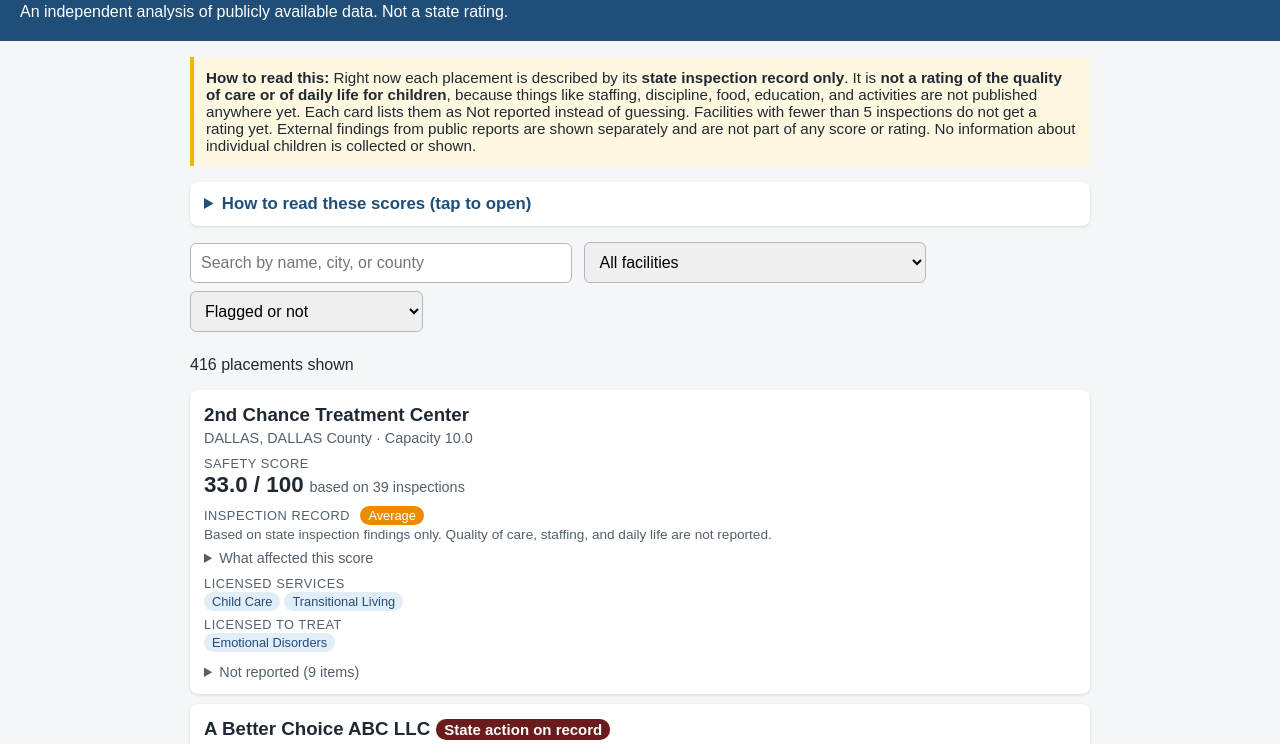
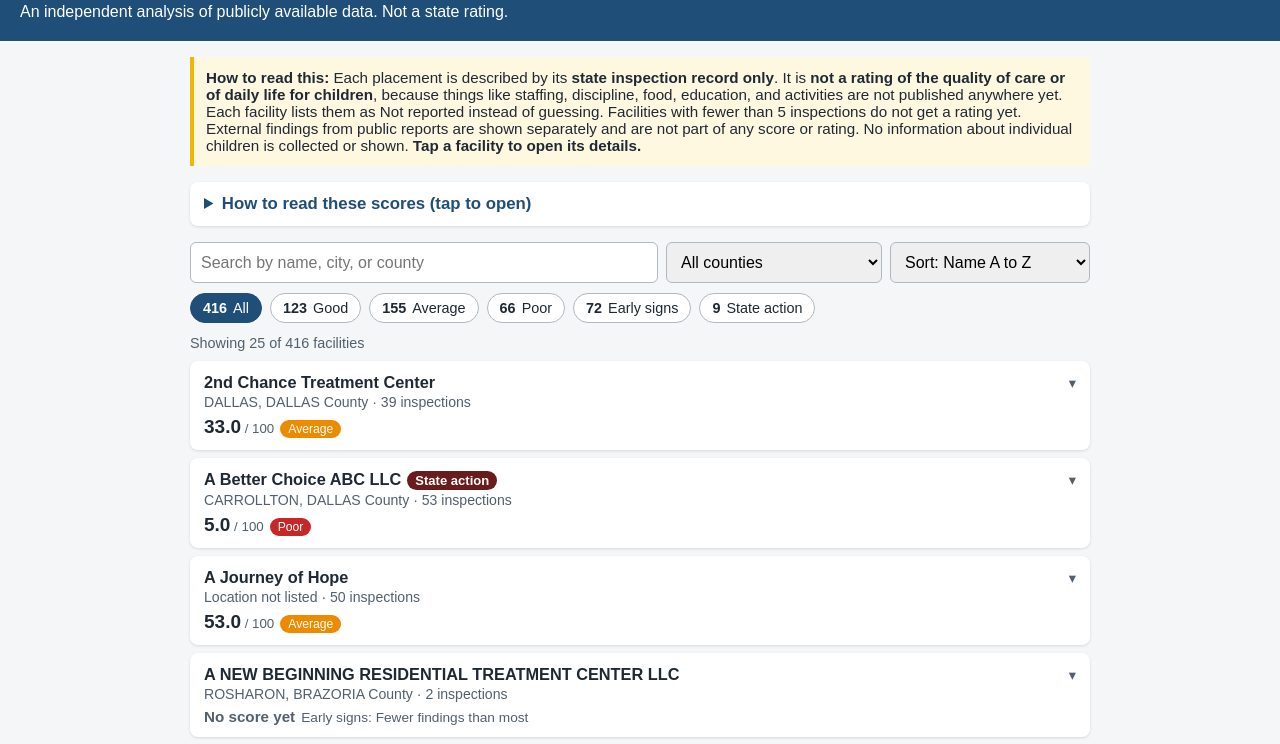
Before and after one commit to LightOfIttarius/texasfosterplacements-, a plain HTML site: page index.html in a window 1280 px wide. Shown: the part 51-795 px from the top of the page. Drawn offline with Linux system fonts and the light colour scheme.

Commit message:
Update index.html

```diff
--- a/index.html
+++ b/index.html
@@ -15,39 +15,49 @@
   .explainer h4 { margin: 14px 0 4px 0; }
   .explainer p, .explainer li { font-size: 0.95em; line-height: 1.45; }
   .explainer ul { margin: 4px 0 8px 0; padding-left: 20px; }
-  input, select { padding: 10px; font-size: 1em; margin: 0 8px 8px 0; border: 1px solid #b0b8c1; border-radius: 6px; }
-  input { width: 60%; max-width: 360px; }
-  .card { background: white; border-radius: 8px; padding: 14px; margin-bottom: 10px; box-shadow: 0 1px 3px rgba(0,0,0,0.12); }
-  .card h3 { margin: 0 0 4px 0; }
-  .meta { color: #52606d; font-size: 0.9em; margin-bottom: 8px; }
+  .controls { display: flex; flex-wrap: wrap; gap: 8px; margin-bottom: 10px; }
+  .controls input, .controls select { padding: 10px; font-size: 1em; border: 1px solid #b0b8c1; border-radius: 6px; font-family: inherit; }
+  .controls input { flex: 1 1 200px; min-width: 0; }
+  .chips { display: flex; flex-wrap: wrap; gap: 8px; margin-bottom: 12px; }
+  .chip { font-family: inherit; font-size: 0.9em; border: 1px solid #b0b8c1; background: white; color: #1f2933; border-radius: 20px; padding: 6px 12px; cursor: pointer; }
+  .chip .n { font-weight: bold; margin-right: 6px; }
+  .chip.on { background: #1f4e79; border-color: #1f4e79; color: white; }
+  #count { color: #52606d; font-size: 0.9em; margin: 4px 0 10px 0; }
+  .card { background: white; border-radius: 8px; margin-bottom: 8px; box-shadow: 0 1px 3px rgba(0,0,0,0.12); }
+  .card > summary { list-style: none; cursor: pointer; padding: 12px 14px; position: relative; }
+  .card > summary::-webkit-details-marker { display: none; }
+  .chev { position: absolute; right: 14px; top: 14px; color: #52606d; font-size: 0.9em; }
+  .card[open] .chev { transform: rotate(180deg); }
+  .row1 { font-weight: bold; font-size: 1.02em; padding-right: 24px; }
+  .row2 { color: #52606d; font-size: 0.88em; margin: 2px 0 6px 0; }
+  .row3 { font-size: 0.95em; }
+  .body { padding: 0 14px 14px 14px; border-top: 1px solid #e4e7eb; font-size: 0.92em; }
+  .body > * { margin-top: 10px; }
   .label { font-size: 0.8em; color: #52606d; text-transform: uppercase; letter-spacing: 0.04em; }
-  .score { font-size: 1.4em; font-weight: bold; }
-  .noscore { font-size: 1.05em; font-weight: bold; color: #52606d; }
+  .score { font-size: 1.25em; font-weight: bold; }
+  .score small { font-size: 0.7em; font-weight: normal; color: #52606d; }
+  .noscore { font-weight: bold; color: #52606d; }
   .basis { color: #52606d; font-size: 0.9em; margin-left: 6px; }
-  .early { margin-top: 6px; font-size: 0.95em; }
-  .prelim { color: #8a5a00; font-size: 0.85em; }
-  .ratingline { margin-top: 8px; }
-  .rnote { color: #52606d; font-size: 0.85em; margin-top: 2px; }
+  .prelim { color: #8a5a00; font-size: 0.9em; }
+  .rnote { color: #52606d; font-size: 0.9em; }
   .badge { display: inline-block; padding: 2px 8px; border-radius: 10px; font-size: 0.8em; margin-left: 6px; color: white; }
   .Good { background: #2e7d32; }
   .Average { background: #ed8b00; }
   .Poor { background: #c62828; }
   .flag { background: #6a1b1b; }
-  .tags { margin-top: 8px; }
-  .tag { display: inline-block; background: #e3edf7; color: #1f4e79; padding: 2px 8px; border-radius: 10px; font-size: 0.8em; margin: 0 4px 4px 0; }
-  details.nr { margin-top: 8px; font-size: 0.9em; color: #52606d; }
+  .tag { display: inline-block; background: #e3edf7; color: #1f4e79; padding: 2px 8px; border-radius: 10px; font-size: 0.85em; margin: 0 4px 4px 0; }
+  details.nr { color: #52606d; }
   details.nr summary { cursor: pointer; }
   details.nr ul { margin: 6px 0 0 0; padding-left: 20px; }
-  table.sev { border-collapse: collapse; margin: 8px 0; font-size: 0.95em; }
+  table.sev { border-collapse: collapse; font-size: 0.95em; }
   table.sev td, table.sev th { padding: 4px 12px 4px 0; text-align: left; }
-  footer { font-size: 0.85em; color: #52606d; padding: 16px; text-align: center; }
   .findings-list { margin: 8px 0 0 0; padding-left: 18px; }
   .findings-list li { margin-bottom: 10px; }
   .findings-note { font-size: 0.85em; color: #52606d; margin-top: 6px; }
-  .photo-wrap { margin: 10px 0; }
   .photo-wrap img { max-width: 100%; max-height: 220px; border-radius: 6px; object-fit: cover; width: 100%; }
   .photo-credit { font-size: 0.75em; color: #52606d; margin-top: 3px; }
-  .streetview-link { font-size: 0.85em; margin-top: 4px; }
+  .more { display: block; width: 100%; font-family: inherit; font-size: 1em; padding: 12px; margin: 8px 0 16px 0; border: 1px solid #1f4e79; background: white; color: #1f4e79; border-radius: 8px; cursor: pointer; }
+  footer { font-size: 0.85em; color: #52606d; padding: 16px; text-align: center; }
 </style>
 </head>
 <body>
@@ -57,7 +67,7 @@
 </header>
 <main>
   <div class="notice">
-    <strong>How to read this:</strong> Right now each placement is described by its <strong>state inspection record only</strong>. It is <strong>not a rating of the quality of care or of daily life for children</strong>, because things like staffing, discipline, food, education, and activities are not published anywhere yet. Each card lists them as Not reported instead of guessing. Facilities with fewer than 5 inspections do not get a rating yet. External findings from public reports are shown separately and are not part of any score or rating. No information about individual children is collected or shown.
+    <strong>How to read this:</strong> Each placement is described by its <strong>state inspection record only</strong>. It is <strong>not a rating of the quality of care or of daily life for children</strong>, because things like staffing, discipline, food, education, and activities are not published anywhere yet. Each facility lists them as Not reported instead of guessing. Facilities with fewer than 5 inspections do not get a rating yet. External findings from public reports are shown separately and are not part of any score or rating. No information about individual children is collected or shown. <strong>Tap a facility to open its details.</strong>
   </div>
 
   <details class="explainer">
@@ -69,14 +79,17 @@
     <h4>The Inspection record rating</h4>
     <p>Facilities with a score also get a plain rating of Good, Average, or Poor based on fixed standards. A facility with a state corrective or adverse action on record can never be rated Good. <strong>The rating is based on state inspection findings only.</strong> It does not describe quality of care, staffing, or daily life for children, because that information is not published.</p>
 
+    <h4>The filter buttons</h4>
+    <p>The buttons at the top show how many facilities fall in each group and filter the list when tapped. The numbers change as you search or choose a county.</p>
+
     <h4>Who gets a rating</h4>
     <p>Only facilities with <strong>5 or more inspections</strong> get a score and a rating. Facilities with fewer show a preliminary <strong>Early signs</strong> note instead. It is based on very little information, new facilities often receive several findings at their first inspections, and it can change quickly. It is not a score and should not be treated as one.</p>
 
     <h4>What affected this score</h4>
-    <p>Each card shows how many findings the state recorded at each severity level, the point weight each level carries, the number of inspections, and any state corrective or adverse action. These are counts only. The state's own inspection records can be searched by operation number on Search Texas Child Care.</p>
+    <p>Opening a facility shows how many findings the state recorded at each severity level, the point weight each level carries, the number of inspections, and any state corrective or adverse action. These are counts only. The state's own inspection records can be searched by operation number on Search Texas Child Care.</p>
 
     <h4>External findings</h4>
-    <p>Some cards list findings from public sources such as court monitor reports, state actions, and news reporting. Each one shows its category, a summary, its source, and its date. These are <strong>separate from the inspection score and rating</strong>. They are matched to facilities by name or operation number, so a match could be wrong, and a finding may be out of date. Please check the linked source, and tell us about any error so it can be corrected.</p>
+    <p>Some facilities list findings from public sources such as court monitor reports, state actions, and news reporting. Each one shows its category, a summary, its source, and its date. These are <strong>separate from the inspection score and rating</strong>. They are matched to facilities by name or operation number, so a match could be wrong, and a finding may be out of date. Please check the linked source, and tell us about any error so it can be corrected.</p>
 
     <h4>What is not in the score or rating</h4>
     <p>Many things that matter to children are not published anywhere, so they are listed as <strong>Not reported</strong>: staff-to-child ratio, staff turnover, discipline and restraint practices, dietary information, education program quality, therapy actually provided, extracurricular activities, community involvement, and building and environment safety. The "Licensed services" and "Licensed to treat" tags show what a facility is approved to offer, not how well it does it.</p>
@@ -94,21 +107,20 @@
     <p>Facilities and families who believe any information here is wrong, out of date, or matched to the wrong facility can contact the dashboard to request a correction.</p>
   </details>
 
+  <div class="controls">
     <input id="search" type="text" placeholder="Search by name, city, or county">
-  <select id="show">
-    <option value="">All facilities</option>
-    <option value="Good">Inspection record: Good</option>
-    <option value="Average">Inspection record: Average</option>
-    <option value="Poor">Inspection record: Poor</option>
-    <option value="early">Early signs only (fewer than 5 inspections)</option>
+    <select id="county"><option value="">All counties</option></select>
+    <select id="sort">
+      <option value="name">Sort: Name A to Z</option>
+      <option value="city">Sort: City</option>
+      <option value="inspections">Sort: Most inspections</option>
     </select>
-  <select id="flagonly">
-    <option value="">Flagged or not</option>
-    <option value="1">State action on record only</option>
-  </select>
+  </div>
+  <div class="chips" id="tiles"></div>
 
-  <p id="count"></p>
+  <div id="count"></div>
   <div id="list">Loading...</div>
+  <div id="morewrap"></div>
 </main>
 <footer>
   Source: Texas HHSC Child Care Licensing open data and public reports. Independent analysis, not endorsed by the State of Texas.
@@ -121,11 +133,14 @@
 // SHOW_STREET_VIEW to true and paste a NEW key that is restricted to this site.
 const SHOW_STREET_VIEW = false;
 const GOOGLE_API_KEY = "";
+const PAGE = 25;
 // ===========================
 
 let rows = [];
 let findings = [];
 let addresses = {};
+let activeFilter = "";
+let limit = PAGE;
 
 const NOT_REPORTED = [
   "Staff-to-child ratio", "Staff turnover", "Discipline and restraint practices",
@@ -139,6 +154,11 @@ const SEVERITY = [
   ["Medium", "DEFICIENCY_MEDIUM", 3],
   ["Medium-low", "DEFICIENCY_MEDIUM_LOW", 2],
   ["Low", "DEFICIENCY_LOW", 1]
+];
+
+const CHIPS = [
+  ["", "All"], ["Good", "Good"], ["Average", "Average"], ["Poor", "Poor"],
+  ["early", "Early signs"], ["flag", "State action"]
 ];
 
 function parseCSV(text) {
@@ -193,10 +213,6 @@ function findingsFor(r) {
   });
 }
 
-function getAddress(opId) {
-  return addresses[opId] || null;
-}
-
 function streetViewURL(addr) {
   if (!addr || !addr.ADDRESS_LINE || !GOOGLE_API_KEY) return null;
   const location = encodeURIComponent(
@@ -205,24 +221,17 @@ function streetViewURL(addr) {
   return "https://maps.googleapis.com/maps/api/streetview?size=600x300&location=" + location + "&key=" + GOOGLE_API_KEY;
 }
 
-function mapsLink(addr) {
-  if (!addr || !addr.ADDRESS_LINE) return null;
-  const q = encodeURIComponent((addr.ADDRESS_LINE + ", " + addr.CITY + ", " + (addr.STATE || "TX")).trim());
-  return "https://www.google.com/maps/search/?api=1&query=" + q;
-}
-
-function detailsFor(r) {
+function sevHTML(r) {
   const sevRows = SEVERITY.map(s =>
     '<tr><td>' + s[0] + '</td><td>' + escapeHTML(r[s[1]]) + ' findings</td><td>' + s[2] + ' points each</td></tr>'
   ).join("");
-  return '<details class="nr"><summary>What affected this score</summary>' +
+  return '<div><span class="label">What affected this score</span>' +
     '<table class="sev"><tr><th>Severity</th><th>Count</th><th>Weight</th></tr>' + sevRows + '</table>' +
     '<div>Inspections: ' + escapeHTML(r.TOTAL_INSPECTIONS) + '</div>' +
     '<div>Weighted findings per inspection: ' + escapeHTML(r.rate) + '</div>' +
     '<div>State corrective action on record: ' + yesNo(r.CORRECTIVE_ACTION) + '</div>' +
     '<div>State adverse action on record: ' + yesNo(r.ADVERSE_ACTION) + '</div>' +
-    '<div style="margin-top:6px">These are counts only. For the full inspection records, search operation number ' + escapeHTML(r.OPERATION_NUMBER) + ' on <a href="https://childcare.hhs.texas.gov" target="_blank" rel="noopener">Search Texas Child Care</a>.</div>' +
-    '</details>';
+    '<div style="margin-top:6px">These are counts only. For the full inspection records, search operation number ' + escapeHTML(r.OPERATION_NUMBER) + ' on <a href="https://childcare.hhs.texas.gov" target="_blank" rel="noopener">Search Texas Child Care</a>.</div></div>';
 }
 
 function findingsHTML(r) {
@@ -242,22 +251,14 @@ function findingsHTML(r) {
     '<div class="findings-note">From public court monitor reports, state actions, and news. Separate from the inspection score and rating. Matched by facility name or operation number, so please check the source, since a match could be wrong or out of date.</div></details>';
 }
 
-function render() {
-  const q = document.getElementById("search").value.toLowerCase();
-  const show = document.getElementById("show").value;
-  const flagOnly = document.getElementById("flagonly").value;
-  const shown = rows.filter(r => {
-    const text = (r.OPERATION_NAME + " " + r.CITY + " " + r.COUNTY).toLowerCase();
-    if (q && !text.includes(q)) return false;
-    if (show === "early" && r.has_score === "True") return false;
-    if ((show === "Good" || show === "Average" || show === "Poor") && r.rating !== show) return false;
-    if (flagOnly && r.flag !== "True") return false;
-    return true;
-  });
-  document.getElementById("count").textContent = shown.length + " placements shown";
-
-  document.getElementById("list").innerHTML = shown.map(r => {
+function bodyHTML(r) {
   const hasScore = r.has_score === "True";
+  let top;
+  if (hasScore) {
+    top = '<div class="rnote"><strong>Safety score ' + escapeHTML(r.safety_score) + ' / 100</strong>, based on ' + escapeHTML(r.TOTAL_INSPECTIONS) + ' inspections. Inspection record: <strong>' + escapeHTML(r.rating) + '</strong>. Based on state inspection findings only. Quality of care, staffing, and daily life are not reported.</div>';
+  } else {
+    top = '<div class="rnote"><strong>Not enough inspections yet for a score</strong> (' + escapeHTML(r.TOTAL_INSPECTIONS) + ' so far).<br>Early signs: ' + escapeHTML(r.early_signs) + '<br><span class="prelim">Preliminary, based on very few inspections. Not a score or a rating.</span></div>';
+  }
   const programs = tagsFor(r.PROGRAMMATIC_SERVICES);
   const treatment = tagsFor(r.TREATMENT_SERVICES);
   let tagHTML = "";
@@ -265,47 +266,94 @@ function render() {
   if (treatment.length) tagHTML += '<div><span class="label">Licensed to treat</span><br>' + treatment.map(t => '<span class="tag">' + escapeHTML(t) + '</span>').join("") + '</div>';
   else tagHTML += '<div><span class="label">Licensed to treat</span><br>Not reported</div>';
 
-    let scoreHTML;
-    if (hasScore) {
-      scoreHTML = '<span class="label">Safety score</span><br><span class="score">' + escapeHTML(r.safety_score) + ' / 100</span>' +
-        '<span class="basis">based on ' + escapeHTML(r.TOTAL_INSPECTIONS) + ' inspections</span>' +
-        '<div class="ratingline"><span class="label">Inspection record</span> <span class="badge ' + escapeHTML(r.rating) + '">' + escapeHTML(r.rating) + '</span>' +
-        '<div class="rnote">Based on state inspection findings only. Quality of care, staffing, and daily life are not reported.</div></div>';
-    } else {
-      scoreHTML = '<span class="label">Safety score</span><br><span class="noscore">Not enough inspections yet for a score</span>' +
-        '<span class="basis">(' + escapeHTML(r.TOTAL_INSPECTIONS) + ' so far)</span>' +
-        '<div class="early"><strong>Early signs:</strong> ' + escapeHTML(r.early_signs) +
-        '<br><span class="prelim">Preliminary, based on very few inspections. Not a score or a rating.</span></div>';
-    }
-
   let photoHTML = "";
   if (SHOW_STREET_VIEW) {
-      const addr = getAddress(r.OPERATION_ID);
-      const svUrl = streetViewURL(addr);
+    const svUrl = streetViewURL(addresses[r.OPERATION_ID]);
     if (svUrl) {
-        const mapUrl = mapsLink(addr);
-        photoHTML = '<div class="photo-wrap">' +
-          '<img src="' + escapeHTML(svUrl) + '" alt="Street View of ' + escapeHTML(r.OPERATION_NAME) + '" loading="lazy" onerror="this.parentNode.style.display=\'none\'">' +
-          '<div class="photo-credit">Google Street View</div>' +
-          (mapUrl ? '<div class="streetview-link"><a href="' + escapeHTML(mapUrl) + '" target="_blank" rel="noopener">Open in Google Maps</a></div>' : '') +
-          '</div>';
+      photoHTML = '<div class="photo-wrap"><img src="' + escapeHTML(svUrl) + '" alt="Street View" loading="lazy" onerror="this.parentNode.style.display=\'none\'"><div class="photo-credit">Google Street View</div></div>';
     }
   }
 
-    return '<div class="card">' +
-      '<h3>' + escapeHTML(r.OPERATION_NAME) +
-      (r.flag === "True" ? '<span class="badge flag">State action on record</span>' : '') + '</h3>' +
-      '<div class="meta">' + escapeHTML(r.CITY) + ', ' + escapeHTML(r.COUNTY) + ' County &middot; Capacity ' + escapeHTML(r.TOTAL_CAPACITY) + '</div>' +
+  return top +
+    '<div>Capacity: ' + escapeHTML(r.TOTAL_CAPACITY) + '</div>' +
     photoHTML +
-      scoreHTML +
-      detailsFor(r) +
+    sevHTML(r) +
+    '<div>' + tagHTML + '</div>' +
     findingsHTML(r) +
-      '<div class="tags">' + tagHTML + '</div>' +
     '<details class="nr"><summary>Not reported (' + NOT_REPORTED.length + ' items)</summary><ul>' +
     NOT_REPORTED.map(n => '<li>' + escapeHTML(n) + ': Not reported</li>').join("") +
-      '</ul></details></div>';
+    '</ul></details>';
+}
+
+function cardHTML(r) {
+  const hasScore = r.has_score === "True";
+  const loc = [r.CITY, r.COUNTY ? r.COUNTY + " County" : ""].filter(Boolean).join(", ") || "Location not listed";
+  let line;
+  if (hasScore) {
+    line = '<span class="score">' + escapeHTML(r.safety_score) + '<small> / 100</small></span>' +
+      '<span class="badge ' + escapeHTML(r.rating) + '">' + escapeHTML(r.rating) + '</span>';
+  } else {
+    line = '<span class="noscore">No score yet</span><span class="basis">Early signs: ' + escapeHTML(r.early_signs) + '</span>';
+  }
+  return '<details class="card"><summary>' +
+    '<span class="chev">&#9662;</span>' +
+    '<div class="row1">' + escapeHTML(r.OPERATION_NAME) +
+    (r.flag === "True" ? '<span class="badge flag">State action</span>' : '') + '</div>' +
+    '<div class="row2">' + escapeHTML(loc) + ' &middot; ' + escapeHTML(r.TOTAL_INSPECTIONS) + ' inspections</div>' +
+    '<div class="row3">' + line + '</div></summary>' +
+    '<div class="body">' + bodyHTML(r) + '</div></details>';
+}
+
+function matches(r) {
+  const q = document.getElementById("search").value.toLowerCase();
+  const county = document.getElementById("county").value;
+  if (q && !(r.OPERATION_NAME + " " + r.CITY + " " + r.COUNTY).toLowerCase().includes(q)) return false;
+  if (county && r.COUNTY !== county) return false;
+  return true;
+}
+
+function inFilter(r, f) {
+  if (f === "") return true;
+  if (f === "early") return r.has_score !== "True";
+  if (f === "flag") return r.flag === "True";
+  return r.rating === f;
+}
+
+function sortRows(list) {
+  const s = document.getElementById("sort").value;
+  const byName = (a, b) => a.OPERATION_NAME.localeCompare(b.OPERATION_NAME);
+  const copy = list.slice();
+  if (s === "inspections") {
+    copy.sort((a, b) => (parseInt(b.TOTAL_INSPECTIONS) || 0) - (parseInt(a.TOTAL_INSPECTIONS) || 0) || byName(a, b));
+  } else if (s === "city") {
+    copy.sort((a, b) => {
+      const x = a.CITY || "~", y = b.CITY || "~";
+      return x.localeCompare(y) || byName(a, b);
+    });
+  } else {
+    copy.sort(byName);
+  }
+  return copy;
+}
+
+function render() {
+  const base = rows.filter(matches);
+  document.getElementById("tiles").innerHTML = CHIPS.map(c => {
+    const n = base.filter(r => inFilter(r, c[0])).length;
+    return '<button class="chip' + (activeFilter === c[0] ? ' on' : '') + '" data-f="' + c[0] + '"><span class="n">' + n + '</span>' + c[1] + '</button>';
   }).join("");
+
+  const filtered = sortRows(base.filter(r => inFilter(r, activeFilter)));
+  const shown = filtered.slice(0, limit);
+  document.getElementById("count").textContent = "Showing " + shown.length + " of " + filtered.length + " facilities";
+  document.getElementById("list").innerHTML = shown.length ? shown.map(cardHTML).join("") : "No facilities match.";
+  const remaining = filtered.length - shown.length;
+  document.getElementById("morewrap").innerHTML = remaining > 0
+    ? '<button class="more" id="more">Show ' + Math.min(PAGE, remaining) + ' more (' + remaining + ' left)</button>'
+    : "";
 }
+
+function resetAndRender() { limit = PAGE; render(); }
 
 const loads = [
   fetch("scored_placements.csv").then(r => r.text()),
@@ -319,7 +367,6 @@ Promise.all(loads).then(([scoresText, findingsText, addrText]) => {
   rows = table.slice(1).filter(r => r.length === head.length).map(r => {
     const o = {}; head.forEach((h, i) => o[h] = r[i]); return o;
   });
-  rows.sort((a, b) => a.OPERATION_NAME.localeCompare(b.OPERATION_NAME));
 
   if (findingsText) {
     const fTable = parseCSV(findingsText);
@@ -338,14 +385,27 @@ Promise.all(loads).then(([scoresText, findingsText, addrText]) => {
     });
   }
 
+  const counties = Array.from(new Set(rows.map(r => r.COUNTY).filter(Boolean))).sort();
+  document.getElementById("county").innerHTML = '<option value="">All counties</option>' +
+    counties.map(c => '<option value="' + escapeHTML(c) + '">' + escapeHTML(c) + ' County</option>').join("");
+
   render();
 }).catch(() => {
   document.getElementById("list").textContent = "Could not load data files.";
 });
 
-document.getElementById("search").addEventListener("input", render);
-document.getElementById("show").addEventListener("change", render);
-document.getElementById("flagonly").addEventListener("change", render);
+document.getElementById("search").addEventListener("input", resetAndRender);
+document.getElementById("county").addEventListener("change", resetAndRender);
+document.getElementById("sort").addEventListener("change", resetAndRender);
+document.getElementById("tiles").addEventListener("click", e => {
+  const b = e.target.closest("button");
+  if (!b) return;
+  activeFilter = b.getAttribute("data-f");
+  resetAndRender();
+});
+document.getElementById("morewrap").addEventListener("click", e => {
+  if (e.target.id === "more") { limit += PAGE; render(); }
+});
 </script>
 </body>
 </html>
```
Lines whose indentation alone changed are shown as unchanged.
